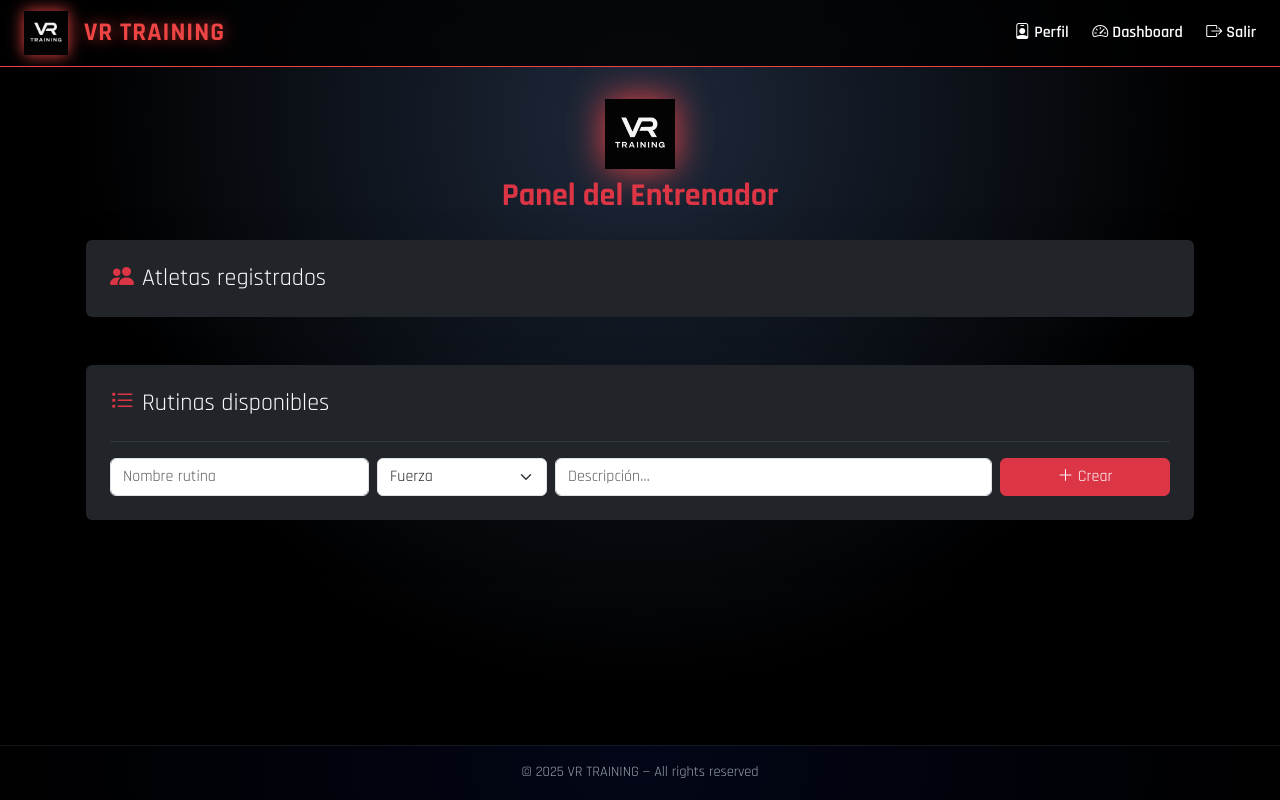
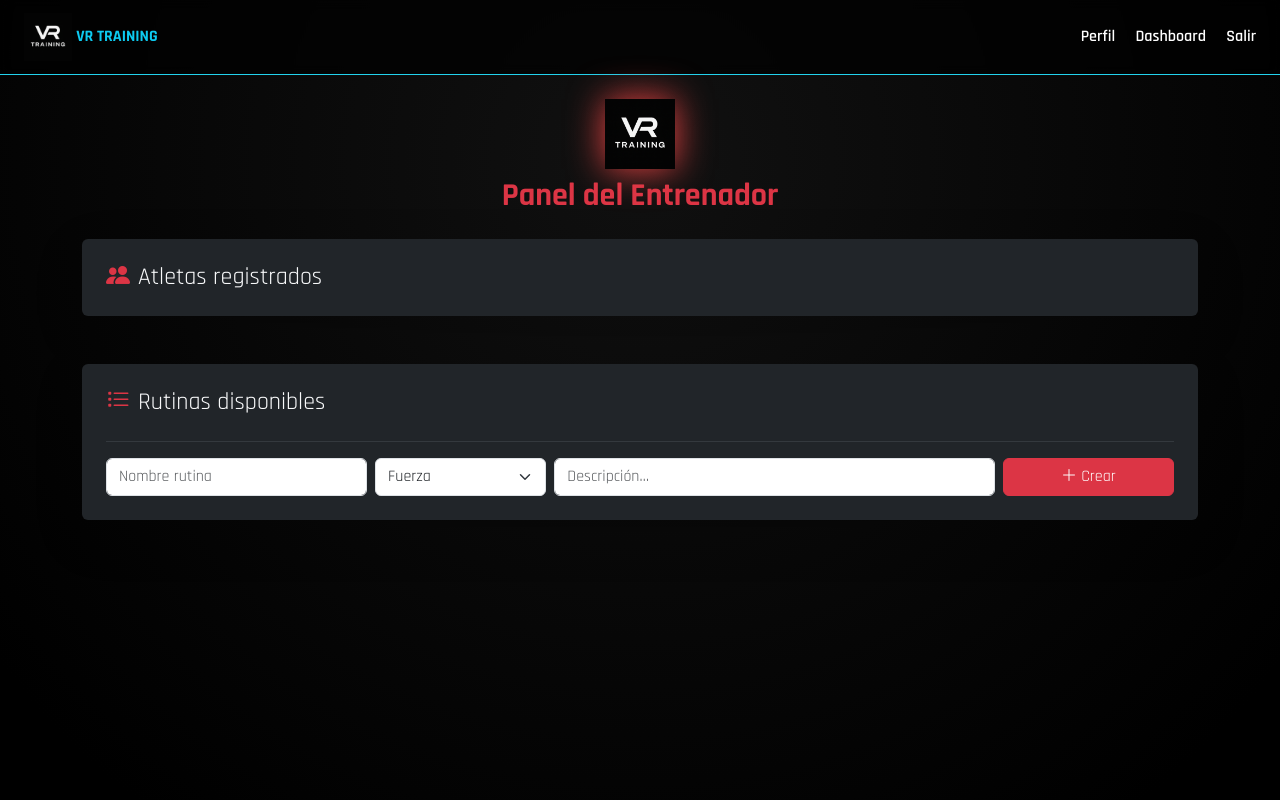
Before and after one commit to Leon555555/vir, a Flask app: page /coach/dashboard in a window 1280 px wide. Run offline with Flask 3, Linux system fonts and the light colour scheme; a user stored in the database is signed in; some libraries are stand-ins or nearby versions.

Commit message:
Update: routes + layout PRO con fixes y nueva estructura

```diff
--- a/app/routes.py
+++ b/app/routes.py
@@ -2,69 +2,92 @@ from __future__ import annotations
 
 from datetime import datetime, timedelta, date
 from calendar import monthrange
-from typing import Dict, Any, List
+from typing import Any, Dict, List
 
 from flask import (
-    Blueprint, render_template, redirect, url_for,
-    flash, request, jsonify
+    Blueprint,
+    render_template,
+    redirect,
+    url_for,
+    flash,
+    request,
+    jsonify,
 )
 from flask_login import login_user, logout_user, login_required, current_user
+from sqlalchemy.exc import InternalError
 from sqlalchemy import text
-from sqlalchemy.exc import InternalError
 
+from app.models import User, DiaPlan, Rutina
 from app.extensions import db
-from app.models import User, DiaPlan, Rutina
 
+# =============================================================================
+# Blueprint
+# =============================================================================
 main_bp = Blueprint("main", __name__)
 
-
-# ========== UTILIDADES FECHAS ==========
+# =============================================================================
+# Utilidades de fechas
+# =============================================================================
 def start_of_week(d: date) -> date:
     return d - timedelta(days=d.weekday())
 
-def week_dates(center=None):
-    center = center or date.today()
-    start = start_of_week(center)
+def week_dates(center: date | None = None) -> List[date]:
+    base = center or date.today()
+    start = start_of_week(base)
     return [start + timedelta(days=i) for i in range(7)]
 
-def month_dates(year, month):
+def month_dates(year: int, month: int) -> List[date]:
     _, last = monthrange(year, month)
     return [date(year, month, d) for d in range(1, last + 1)]
 
-def safe_parse_ymd(s, fallback=None):
+def safe_parse_ymd(s: str, fallback: date | None = None) -> date:
     try:
         return datetime.strptime(s, "%Y-%m-%d").date()
-    except:
-        return fallback or date.today()
+    except Exception:
+        try:
+            return datetime.fromisoformat(s).date()
+        except Exception:
+            return fallback or date.today()
 
-
-# ========== SERIALIZADORES ==========
-def serialize_user(u):
+# =============================================================================
+# Serializadores
+# =============================================================================
+def serialize_user(u: User) -> Dict[str, Any]:
     return {
         "id": u.id,
         "nombre": u.nombre,
         "email": u.email,
-        "grupo": u.grupo
+        "grupo": u.grupo or "",
     }
 
-def serialize_plan(p):
+def serialize_rutina(r: Rutina) -> Dict[str, Any]:
+    return {
+        "id": r.id,
+        "nombre": r.nombre,
+        "tipo": (r.tipo or "").lower(),
+        "descripcion": r.descripcion or "",
+        "created_by": r.created_by,
+    }
+
+def serialize_plan(p: DiaPlan) -> Dict[str, Any]:
     return {
         "id": p.id,
         "user_id": p.user_id,
-        "fecha": p.fecha.isoformat(),
-        "plan_type": p.plan_type,
-        "warmup": p.warmup,
-        "main": p.main,
-        "finisher": p.finisher,
-        "puede_entrenar": p.puede_entrenar,
-        "dificultad": p.dificultad,
-        "comentario_atleta": p.comentario_atleta,
-        "propuesto_score": p.propuesto_score,
-        "realizado_score": p.realizado_score
+        "fecha": p.fecha.strftime("%Y-%m-%d"),
+        "plan_type": (p.plan_type or "descanso").lower(),
+        "warmup": p.warmup or "",
+        "main": p.main or "",
+        "finisher": p.finisher or "",
+        "propuesto_score": p.propuesto_score or 0,
+        "realizado_score": p.realizado_score or 0,
+        "puede_entrenar": p.puede_entrenar or "",
+        "dificultad": p.dificultad or "",
+        "comentario_atleta": p.comentario_atleta or "",
     }
 
-
-# ========== HOME, LOGIN, LOGOUT ==========
+# =============================================================================
+# Home / Auth
+# =============================================================================
 @main_bp.route("/")
 def index():
     if current_user.is_authenticated:
@@ -73,103 +96,111 @@ def index():
         return redirect(url_for("main.perfil_usuario", user_id=current_user.id))
     return redirect(url_for("main.login"))
 
-
 @main_bp.route("/login", methods=["GET", "POST"])
 def login():
     if request.method == "POST":
-        email = request.form["email"].lower().strip()
+        email = request.form["email"].strip().lower()
         password = request.form["password"]
-
         user = User.query.filter_by(email=email).first()
         if user and user.check_password(password):
             login_user(user)
-            flash(f"Bienvenido {user.nombre}", "success")
-            return redirect(url_for("main.index"))
-
-        flash("Usuario o contraseña incorrectos", "danger")
-
+            if user.email == "admin@vir.app":
+                return redirect(url_for("main.dashboard_entrenador"))
+            return redirect(url_for("main.perfil_usuario", user_id=user.id))
+        flash("Usuario o contraseña incorrectos.", "danger")
     return render_template("login.html")
-
 
 @main_bp.route("/logout")
 @login_required
 def logout():
     logout_user()
-    flash("Sesión cerrada correctamente.", "info")
+    flash("Sesión cerrada.", "info")
     return redirect(url_for("main.login"))
 
-
-# ========== PERFIL USUARIO ==========
-@main_bp.route("/perfil")
+# =============================================================================
+# Perfil redirección
+# =============================================================================
+@main_bp.route("/perfil", endpoint="perfil")
 @login_required
 def perfil_redirect():
     return redirect(url_for("main.perfil_usuario", user_id=current_user.id))
 
-
+# =============================================================================
+# Perfil usuario
+# =============================================================================
 @main_bp.route("/perfil/<int:user_id>")
 @login_required
-def perfil_usuario(user_id):
-    user = User.query.get_or_404(user_id)
+def perfil_usuario(user_id: int):
+    try:
+        user = User.query.get_or_404(user_id)
 
-    # Seguridad
-    if current_user.email != "admin@vir.app" and current_user.id != user.id:
-        flash("No podes ver el perfil de otro atleta", "danger")
-        return redirect(url_for("main.perfil_redirect"))
+        if current_user.email != "admin@vir.app" and current_user.id != user.id:
+            flash("Acceso denegado.", "danger")
+            return redirect(url_for("main.perfil", user_id=current_user.id))
 
-    fechas = week_dates()
-    dias_mes = month_dates(date.today().year, date.today().month)
-    hoy = date.today()
+        fechas = week_dates()
+        planes_db = DiaPlan.query.filter(
+            DiaPlan.user_id == user.id,
+            DiaPlan.fecha.in_(fechas)
+        ).all()
 
-    # Cargar planes
-    planes_db = DiaPlan.query.filter(
-        DiaPlan.user_id == user.id,
-        DiaPlan.fecha.in_(fechas + dias_mes)
-    ).all()
+        planes = {p.fecha: p for p in planes_db}
 
-    planes = {p.fecha: p for p in planes_db}
-    planes_mes = {p.fecha: p for p in planes_db}
+        # Crear días que faltan
+        for f in fechas:
+            if f not in planes:
+                nuevo = DiaPlan(user_id=user.id, fecha=f, plan_type="descanso")
+                db.session.add(nuevo)
+                planes[f] = nuevo
+        db.session.commit()
 
-    # Crear días vacíos
-    for f in fechas + dias_mes:
-        if f not in planes:
-            nuevo = DiaPlan(user_id=user.id, fecha=f, plan_type="descanso")
-            db.session.add(nuevo)
-            planes[f] = nuevo
-            planes_mes[f] = nuevo
-    db.session.commit()
+        # Mes para calendario mensual
+        hoy = date.today()
+        dias_mes = month_dates(hoy.year, hoy.month)
+        planes_mes_db = DiaPlan.query.filter(
+            DiaPlan.user_id == user.id,
+            DiaPlan.fecha.in_(dias_mes)
+        ).all()
+        planes_mes = {p.fecha: p for p in planes_mes_db}
 
-    # Scores
-    labels = [f.strftime("%d/%m") for f in fechas]
-    propuesto = [planes[f].propuesto_score or 0 for f in fechas]
-    realizado = [planes[f].realizado_score or 0 for f in fechas]
+        semana_str = f"{fechas[0].strftime('%d/%m')} - {fechas[-1].strftime('%d/%m')}"
 
-    rutinas = Rutina.query.order_by(Rutina.id.desc()).all()
+        rutinas = Rutina.query.order_by(Rutina.id.desc()).all()
 
-    semana_str = f"{fechas[0].strftime('%d/%m')} - {fechas[-1].strftime('%d/%m')}"
+        # Gráficos
+        labels = [f.strftime("%d/%m") for f in fechas]
+        propuesto = [planes[f].propuesto_score or 0 for f in fechas]
+        realizado = [planes[f].realizado_score or 0 for f in fechas]
 
-    return render_template(
-        "perfil.html",
-        user=user,
-        fechas=fechas,
-        planes=planes,
-        planes_mes=planes_mes,
-        dias_mes=dias_mes,
-        labels=labels,
-        propuesto=propuesto,
-        realizado=realizado,
-        rutinas=rutinas,
-        hoy=hoy,
-        semana_str=semana_str
-    )
+        return render_template(
+            "perfil.html",
+            user=user,
+            fechas=fechas,
+            planes=planes,
+            labels=labels,
+            propuesto=propuesto,
+            realizado=realizado,
+            semana_str=semana_str,
+            hoy=hoy,
+            dias_mes=dias_mes,
+            planes_mes=planes_mes,
+            rutinas=rutinas,
+        )
 
+    except Exception as e:
+        print("ERROR PERFIL:", e)
+        flash("Error cargando perfil.", "danger")
+        return redirect(url_for("main.index"))
 
-# ========== ADMIN EDITA DÍA ==========
+# =============================================================================
+# Guardar día (ADMIN)
+# =============================================================================
 @main_bp.route("/dia/save", methods=["POST"])
 @login_required
 def save_day():
     if current_user.email != "admin@vir.app":
-        flash("Solo el admin puede editar entrenamientos", "danger")
-        return redirect(url_for("main.index"))
+        flash("Solo el admin puede editar el entrenamiento.", "danger")
+        return redirect(url_for("main.perfil"))
 
     user_id = int(request.form["user_id"])
     fecha = safe_parse_ymd(request.form["fecha"])
@@ -179,20 +210,19 @@ def save_day():
         plan = DiaPlan(user_id=user_id, fecha=fecha)
         db.session.add(plan)
 
-    plan.plan_type = request.form.get("plan_type")
+    plan.plan_type = request.form.get("plan_type", "descanso")
     plan.warmup = request.form.get("warmup", "")
     plan.main = request.form.get("main", "")
     plan.finisher = request.form.get("finisher", "")
-
     plan.propuesto_score = int(request.form.get("propuesto_score", 0))
-    plan.realizado_score = int(request.form.get("realizado_score", 0))
 
     db.session.commit()
-    flash("Día actualizado correctamente", "success")
+    flash("Día actualizado.", "success")
     return redirect(url_for("main.perfil_usuario", user_id=user_id))
 
-
-# ========== ATLETA GUARDA FEEDBACK ==========
+# =============================================================================
+# Guardar feedback atleta
+# =============================================================================
 @main_bp.route("/dia/feedback", methods=["POST"])
 @login_required
 def save_feedback():
@@ -200,79 +230,31 @@ def save_feedback():
     fecha = safe_parse_ymd(request.form["fecha"])
 
     if current_user.id != user_id:
-        flash("No podés modificar otro atleta", "danger")
-        return redirect(url_for("main.perfil_redirect"))
+        flash("No puedes editar otro perfil.", "danger")
+        return redirect(url_for("main.perfil"))
 
     plan = DiaPlan.query.filter_by(user_id=user_id, fecha=fecha).first()
     if not plan:
-        flash("El día aún no está creado", "danger")
-        return redirect(url_for("main.perfil_usuario", user_id=user_id))
+        plan = DiaPlan(user_id=user_id, fecha=fecha)
+        db.session.add(plan)
 
-    plan.puede_entrenar = request.form.get("puede_entrenar")
-    plan.dificultad = request.form.get("dificultad")
+    plan.puede_entrenar = request.form.get("puede_entrenar", "")
+    plan.dificultad = request.form.get("dificultad", "")
     plan.comentario_atleta = request.form.get("comentario_atleta", "")
 
     db.session.commit()
-    flash("Feedback guardado correctamente", "success")
+    flash("Feedback guardado.", "success")
     return redirect(url_for("main.perfil_usuario", user_id=user_id))
 
-
-# ========== ASIGNAR BLOQUE (DRAG & DROP) ==========
-@main_bp.route("/asignar_bloque", methods=["POST"])
-@login_required
-def asignar_bloque():
-    if current_user.email != "admin@vir.app":
-        return jsonify({"status": "error", "msg": "Sin permisos"}), 403
-
-    data = request.get_json()
-    atleta_id = data["user_id"]
-    rutina_id = data["rutina_id"]
-    fecha = safe_parse_ymd(data["fecha"])
-
-    rutina = Rutina.query.get(rutina_id)
-    plan = DiaPlan.query.filter_by(user_id=atleta_id, fecha=fecha).first()
-
-    if not plan:
-        plan = DiaPlan(user_id=atleta_id, fecha=fecha)
-
-    plan.plan_type = rutina.tipo
-    plan.main = rutina.descripcion
-    db.session.add(plan)
-    db.session.commit()
-
-    return jsonify({"status": "ok", "plan": serialize_plan(plan)})
-
-
-# ========== DASHBOARD ADMIN ==========
-@main_bp.route("/coach/dashboard")
-@login_required
-def dashboard_entrenador():
-    if current_user.email != "admin@vir.app":
-        flash("Solo admin", "danger")
-        return redirect(url_for("main.index"))
-
-    atletas = User.query.filter(User.email != "admin@vir.app").all()
-    rutinas = Rutina.query.order_by(Rutina.id.desc()).all()
-
-    return render_template(
-        "dashboard_entrenador.html",
-        atletas=[serialize_user(a) for a in atletas],
-        rutinas=[{
-            "id": r.id,
-            "nombre": r.nombre,
-            "tipo": r.tipo,
-            "descripcion": r.descripcion
-        } for r in rutinas]
-    )
-
-
-# ========== CREAR RUTINA ==========
+# =============================================================================
+# Crear rutina
+# =============================================================================
 @main_bp.route("/crear_rutina", methods=["POST"])
 @login_required
 def crear_rutina():
     if current_user.email != "admin@vir.app":
-        flash("Solo admin puede crear rutinas", "danger")
-        return redirect(url_for("main.index"))
+        flash("Solo el admin puede crear rutinas.", "danger")
+        return redirect(url_for("main.perfil"))
 
     nombre = request.form.get("nombre")
     tipo = request.form.get("tipo")
@@ -282,11 +264,69 @@ def crear_rutina():
     db.session.add(nueva)
     db.session.commit()
 
-    flash("Rutina creada correctamente", "success")
+    flash("Rutina creada.", "success")
     return redirect(request.referrer or url_for("main.dashboard_entrenador"))
 
+# =============================================================================
+# Dashboard entrenador
+# =============================================================================
+@main_bp.route("/coach/dashboard")
+@login_required
+def dashboard_entrenador():
+    if current_user.email != "admin@vir.app":
+        flash("Acceso denegado.", "danger")
+        return redirect(url_for("main.perfil"))
 
-# ========== FIX DB Y UTILS ==========
-@main_bp.route("/healthz")
-def healthz():
-    return jsonify({"status": "ok"})
+    atletas_db = User.query.filter(User.email != "admin@vir.app").all()
+    rutinas_db = Rutina.query.order_by(Rutina.id.desc()).all()
+    hoy = date.today()
+
+    return render_template(
+        "dashboard_entrenador.html",
+        atletas=atletas_db,
+        rutinas=rutinas_db,
+        hoy=hoy
+    )
+
+# =============================================================================
+# Asignar bloque (Drag & Drop)
+# =============================================================================
+@main_bp.route("/asignar_bloque", methods=["POST"])
+@login_required
+def asignar_bloque():
+    if current_user.email != "admin@vir.app":
+        return jsonify({"status": "error", "msg": "No autorizado"}), 403
+
+    data = request.get_json()
+    atleta_id = data.get("user_id")
+    rutina_id = data.get("rutina_id")
+    fecha = safe_parse_ymd(data.get("fecha"))
+
+    rutina = Rutina.query.get(rutina_id)
+    if not rutina:
+        return jsonify({"status": "error", "msg": "Rutina no encontrada"}), 404
+
+    plan = DiaPlan.query.filter_by(user_id=atleta_id, fecha=fecha).first()
+    if not plan:
+        plan = DiaPlan(user_id=atleta_id, fecha=fecha)
+        db.session.add(plan)
+
+    plan.plan_type = rutina.tipo
+    plan.main = rutina.descripcion
+
+    db.session.commit()
+    return jsonify({"status": "ok", "plan": serialize_plan(plan)})
+
+# =============================================================================
+# Setup rápido
+# =============================================================================
+@main_bp.route("/setup-admin")
+def setup_admin():
+    email = "admin@vir.app"
+    if User.query.filter_by(email=email).first():
+        return "Admin ya existe."
+    admin = User(nombre="Admin", email=email, grupo="Entrenador")
+    admin.set_password("Admin123")
+    db.session.add(admin)
+    db.session.commit()
+    return "Admin creado."
--- a/app/templates/layout.html
+++ b/app/templates/layout.html
@@ -3,180 +3,69 @@
 <head>
   <meta charset="UTF-8" />
   <meta name="viewport" content="width=device-width, initial-scale=1.0" />
-  <title>{% block title %}VR TRAINING{% endblock %}</title>
+  <title>{% block title %}VR Training{% endblock %}</title>
 
   <link href="https://cdn.jsdelivr.net/npm/bootstrap@5.3.3/dist/css/bootstrap.min.css" rel="stylesheet" />
   <link href="https://cdn.jsdelivr.net/npm/bootstrap-icons@1.11.3/font/bootstrap-icons.css" rel="stylesheet" />
   <link href="https://fonts.googleapis.com/css2?family=Rajdhani:wght@400;600;700&display=swap" rel="stylesheet">
 
   <style>
-    :root {
-      --black: #000000;
-      --white: #ffffff;
-      --cyan: #22d3ee;
-      --red: #ef4444;
-      --dark: #050509;
-    }
-
-    * { box-sizing: border-box; }
-
     body {
-      background: radial-gradient(circle at 50% 15%, #1e293b 0%, #000 60%, #000 100%);
-      color: var(--white);
+      background: radial-gradient(circle at 50% 20%, #111 0%, #000 90%);
+      color: #fff;
       font-family: "Rajdhani", sans-serif;
       min-height: 100vh;
       display: flex;
       flex-direction: column;
     }
-
     header.navbar {
-      background-color: rgba(0, 0, 0, 0.8);
-      border-bottom: 1px solid var(--cyan);
-      padding: 0.7rem 1.5rem;
+      background-color: rgba(0, 0, 0, 0.7);
+      border-bottom: 1px solid #22d3ee;
+      padding: 0.8rem 1.5rem;
       display: flex;
       justify-content: space-between;
       align-items: center;
-      backdrop-filter: blur(10px);
-      position: sticky;
-      top: 0;
-      z-index: 20;
+      backdrop-filter: blur(6px);
     }
-
-    .brand-wrap {
-      display: flex;
-      align-items: center;
-      gap: 1rem;
-    }
-
-    .brand-wrap img {
-      height: 44px;
-      filter: drop-shadow(0 0 8px var(--cyan));
-    }
-
-    .brand-name {
-      font-size: 1.6rem;
-      font-weight: 700;
-      color: var(--cyan);
-      letter-spacing: 1px;
-      text-shadow: 0 0 16px rgba(34,211,238,0.7);
-    }
-
     .nav-links a {
-      color: var(--white);
-      margin-left: 1.2rem;
+      color: #fff;
+      margin-left: 1rem;
       text-decoration: none;
       font-weight: 600;
-      display: inline-flex;
-      align-items: center;
-      gap: 0.25rem;
-      transition: color 0.2s ease, transform 0.15s ease;
     }
-
-    .nav-links a:hover {
-      color: var(--cyan);
-      transform: translateY(-1px);
-    }
-
-    main.container {
-      flex: 1;
-      padding: 2rem 1rem 2.5rem 1rem;
-    }
-
-    footer {
-      text-align: center;
-      font-size: 0.9rem;
-      padding: 1rem;
-      border-top: 1px solid rgba(255,255,255,0.08);
-      color: #9ca3af;
-      background: radial-gradient(circle at top, #020617, #000);
-    }
-
-    .btn-glow {
-      background: linear-gradient(90deg, var(--cyan), #00bfff);
-      color: #000;
-      font-weight: 700;
-      border: none;
-      box-shadow: 0 0 12px var(--cyan);
-      transition: 0.25s ease;
-    }
-
-    .btn-glow:hover {
-      transform: scale(1.05);
-      box-shadow: 0 0 18px var(--cyan);
-      color: #000;
-    }
-
-    /* Modo entrenador (rojo) */
-    body.coach header.navbar {
-      border-bottom-color: var(--red);
-    }
-    body.coach .brand-wrap img {
-      filter: drop-shadow(0 0 8px var(--red));
-    }
-    body.coach .brand-name {
-      color: var(--red);
-      text-shadow: 0 0 16px rgba(239,68,68,0.7);
-    }
-    body.coach .btn-glow {
-      background: linear-gradient(90deg, var(--red), #ff4b4b);
-      box-shadow: 0 0 12px var(--red);
-    }
-    body.coach .btn-glow:hover {
-      box-shadow: 0 0 18px var(--red);
-    }
-
-    /* Scrollbar sutil */
-    ::-webkit-scrollbar { width: 8px; height: 8px; }
-    ::-webkit-scrollbar-track { background: #020617; }
-    ::-webkit-scrollbar-thumb { background: #1f2937; border-radius: 999px; }
-    ::-webkit-scrollbar-thumb:hover { background: #4b5563; }
   </style>
 </head>
 
-<body class="{% if current_user.is_authenticated and current_user.email == 'admin@vir.app' %}coach{% endif %}">
+<body>
 <header class="navbar">
   <div class="brand-wrap">
-      <img src="{{ url_for('static', filename='logo_blanco_vr_training.png') }}" alt="VR Training">
-      <span class="brand-name">VR TRAINING</span>
+    <img src="{{ url_for('static', filename='logo_blanco_vr_training.png') }}" style="height:48px">
+    <span class="brand-name fw-bold text-info">VR TRAINING</span>
   </div>
-
   <div class="nav-links">
     {% if current_user.is_authenticated %}
-        <a href="{{ url_for('main.perfil') }}">
-          <i class="bi bi-person-badge"></i><span>Perfil</span>
-        </a>
-        {% if current_user.email == 'admin@vir.app' %}
-          <a href="{{ url_for('main.dashboard_entrenador') }}">
-            <i class="bi bi-speedometer2"></i><span>Dashboard</span>
-          </a>
+      <a href="{{ url_for('main.perfil') }}">Perfil</a>
+      {% if current_user.email == "admin@vir.app" %}
+        <a href="{{ url_for('main.dashboard_entrenador') }}">Dashboard</a>
       {% endif %}
-        <a href="{{ url_for('main.logout') }}">
-          <i class="bi bi-box-arrow-right"></i><span>Salir</span>
-        </a>
+      <a href="{{ url_for('main.logout') }}">Salir</a>
     {% else %}
-        <a href="{{ url_for('main.login') }}">
-          <i class="bi bi-box-arrow-in-right"></i><span>Entrar</span>
-        </a>
+      <a href="{{ url_for('main.login') }}">Entrar</a>
     {% endif %}
   </div>
 </header>
 
-  <main class="container">
-    {% with messages = get_flashed_messages(with_categories=true) %}
-      {% if messages %}
-        {% for category, message in messages %}
-          <div class="alert alert-{{ category }} mt-2">{{ message }}</div>
+<main class="container py-4">
+  {% with msgs = get_flashed_messages(with_categories=true) %}
+    {% if msgs %}
+      {% for cat, msg in msgs %}
+        <div class="alert alert-{{ cat }}">{{ msg }}</div>
       {% endfor %}
     {% endif %}
   {% endwith %}
+
   {% block content %}{% endblock %}
 </main>
 
-  <footer>
-    © {{ datetime_now().year }} VR TRAINING — All rights reserved
-  </footer>
-
-  <script src="https://cdn.jsdelivr.net/npm/bootstrap@5.3.3/dist/js/bootstrap.bundle.min.js"></script>
-  {% block scripts %}{% endblock %}
 </body>
 </html>
```
Lines whose indentation alone changed are shown as unchanged.
